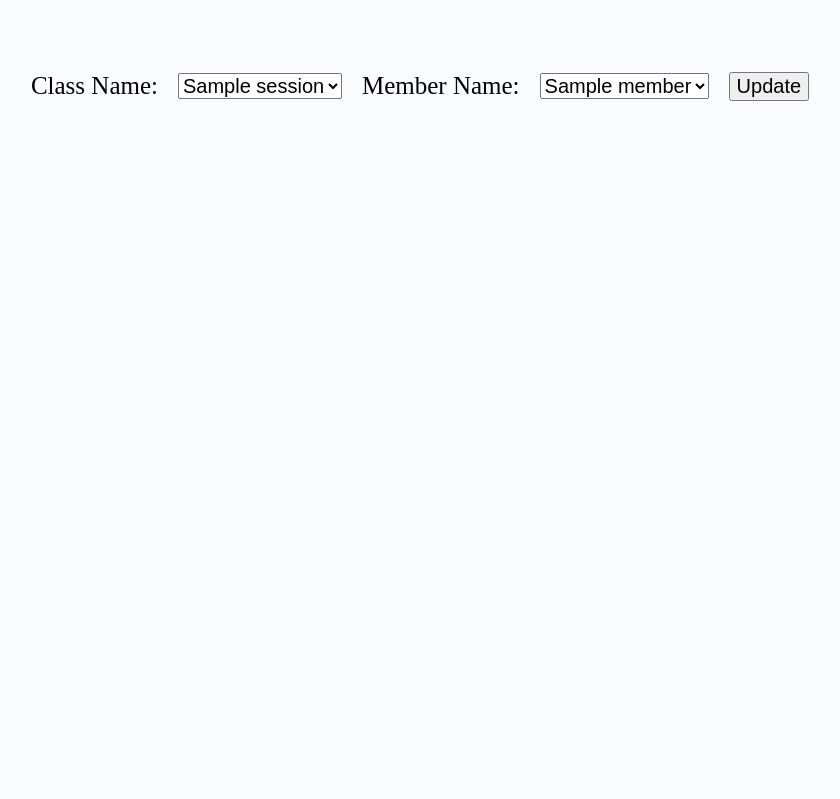
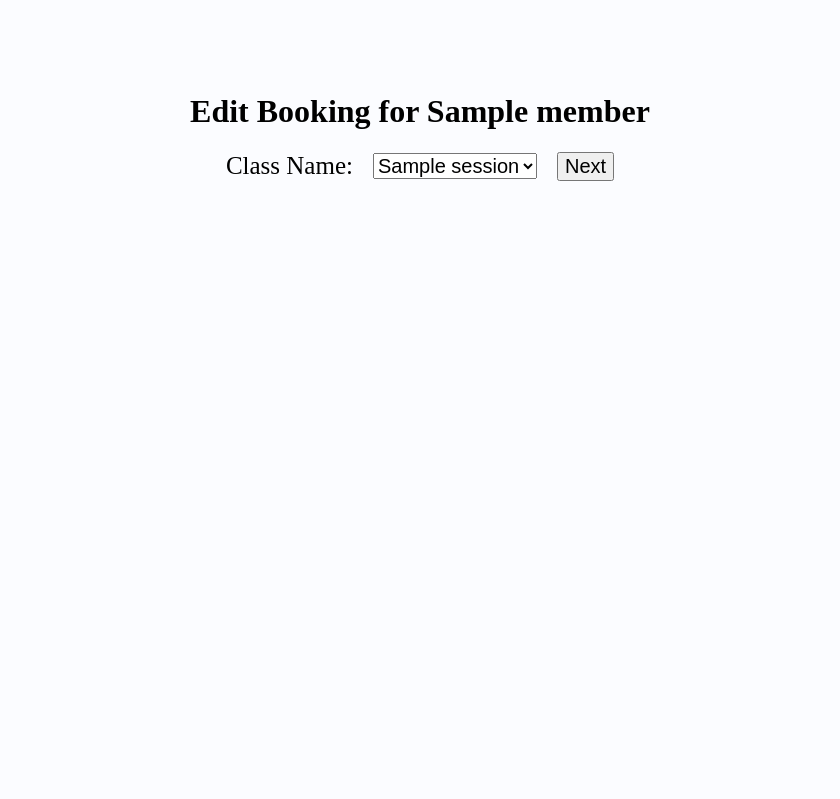
Before and after one commit to Dan7-7-7/Gym-Project, a Flask app: page /bookings/1/edit in a window 1280 px wide. Shown: the part 75-874 px from the top of the page, without its empty margins (220-1060 px from the left). Run offline with Flask 2, Linux system fonts and the light colour scheme; a database or web service that is not in the repository returns one stand-in record (values such as "Sample title"); some libraries are stand-ins or nearby versions.

Commit message:
fixed edit bookings functionality

```diff
--- a/controllers/bookings_controller.py
+++ b/controllers/bookings_controller.py
@@ -20,7 +20,7 @@ def book_member():
     session = session_repository.select(request.form['session_id'])
     num_bookings = len(session_repository.all_booked_members(session))
     spaces = session.capacity - num_bookings
-    if session.start_time > 1700 and session.start_time < 1900:
+    if 1900 > session.start_time > 1700:
         members = session_repository.premium_unbooked_members(session)
     else:
         members = session_repository.all_unbooked_members(session)
@@ -32,7 +32,7 @@ def add_booking_to_session(id):
     session = session_repository.select(id)
     num_bookings = len(session_repository.all_booked_members(session))
     spaces = session.capacity - num_bookings
-    if session.start_time > 1700 and session.start_time < 1900:
+    if 1900 > session.start_time > 1700:
         members = session_repository.premium_unbooked_members(session)
     else:
         members = session_repository.all_unbooked_members(session)
@@ -47,16 +47,21 @@ def booking_details(id):
 @bookings_blueprint.route('/bookings/<id>/edit')
 def edit_booking(id):
     booking = booking_repository.select(id)
-    sessions = session_repository.select_all()
-    members = member_repository.select_all()
-    return render_template('/bookings/edit_booking.html', title="Edit Booking", booking=booking, sessions=sessions, members=members)
+    member = member_repository.select(booking.member.id)
+    session = session_repository.select(booking.session.id)
+    sessions = session_repository.select_all_available_sessions()
+    if not member.premium:
+        sessions = session_repository.select_all_available_sessions_standard_only()
+    sessions = session_repository.filter_sessions_by_member_booking(member, sessions)
+    return render_template('/bookings/edit_booking.html', title="Edit Booking", booking=booking, sessions=sessions, session=session, member=member)
 
 @bookings_blueprint.route('/bookings/<id>', methods = ['POST'])
 def update_booking(id):
-    member = member_repository.select(request.form['member_id'])
+    booking = booking_repository.select(id)
+    member = member_repository.select(booking.member.id)
     session = session_repository.select(request.form['session_id'])
-    booking = Booking(member, session, id)
-    booking_repository.update(booking)
+    updated_booking = Booking(member, session, id)
+    booking_repository.update(updated_booking)
     return redirect(f'/bookings/{id}')
 
 
--- a/repositories/session_repository.py
+++ b/repositories/session_repository.py
@@ -91,6 +91,23 @@ def select_all_available_sessions():
         sessions.remove(session)
     return sessions
 
+def select_all_available_sessions_standard_only():
+    sessions = select_all_available_sessions()
+    premium_sessions = [session for session in sessions if 1900 > session.start_time > 1700]
+    for session in premium_sessions:
+        sessions.remove(session)
+    return sessions
+
+def filter_sessions_by_member_booking(member, sessions):
+    booked_sessions = member_repository.sessions(member)
+    sessions_to_remove = []
+    for booked_session in booked_sessions:
+        for session in sessions:
+            if session.id == booked_session.id:
+                sessions_to_remove.append(session)
+    unbooked_sessions = [session for session in sessions if not session in sessions_to_remove]
+    return unbooked_sessions
+
 def deactivate(session):
     session.activated = False
     update(session)
--- a/templates/bookings/edit_booking.html
+++ b/templates/bookings/edit_booking.html
@@ -1,27 +1,17 @@
 {% extends "base.html" %}
 {% block content %}
 <br><br><br><br>
+<h1>Edit Booking for {{member.name}}</h1>
 <section class="page-container-column">
 <form class="form-container" action="/bookings/{{booking.id}}" method="POST">
     <label for="session_id">Class Name: </label>
     <select id="session_id" name="session_id">
-            <option value="{{booking.session.id}}" selected>{{booking.session.name}}</option>
+            <option value="{{session.id}}" selected>{{session.name}}</option>
         {% for session in sessions %}
-            {% if session.id != booking.session.id %}
                 <option value="{{session.id}}">{{session.name}}</option>
-            {% endif %}
         {% endfor %}
     </select>
-    <label for="member_id">Member Name: </label>
-    <select id="member_id" name="member_id">
-            <option value="{{booking.member.id}}" selected>{{booking.member.name}}</option>
-        {% for member in members %}
-            {% if member.id != booking.member.id %}
-                <option value="{{member.id}}">{{member.name}}</option>
-            {% endif %}
-        {% endfor %}
-    </select>
-    <button type="submit">Update</button>
+    <button type="submit">Next</button>
 </form>
 </section>
 {% endblock %}
```
Also changed, not shown: console.py (+7 -5 lines).
